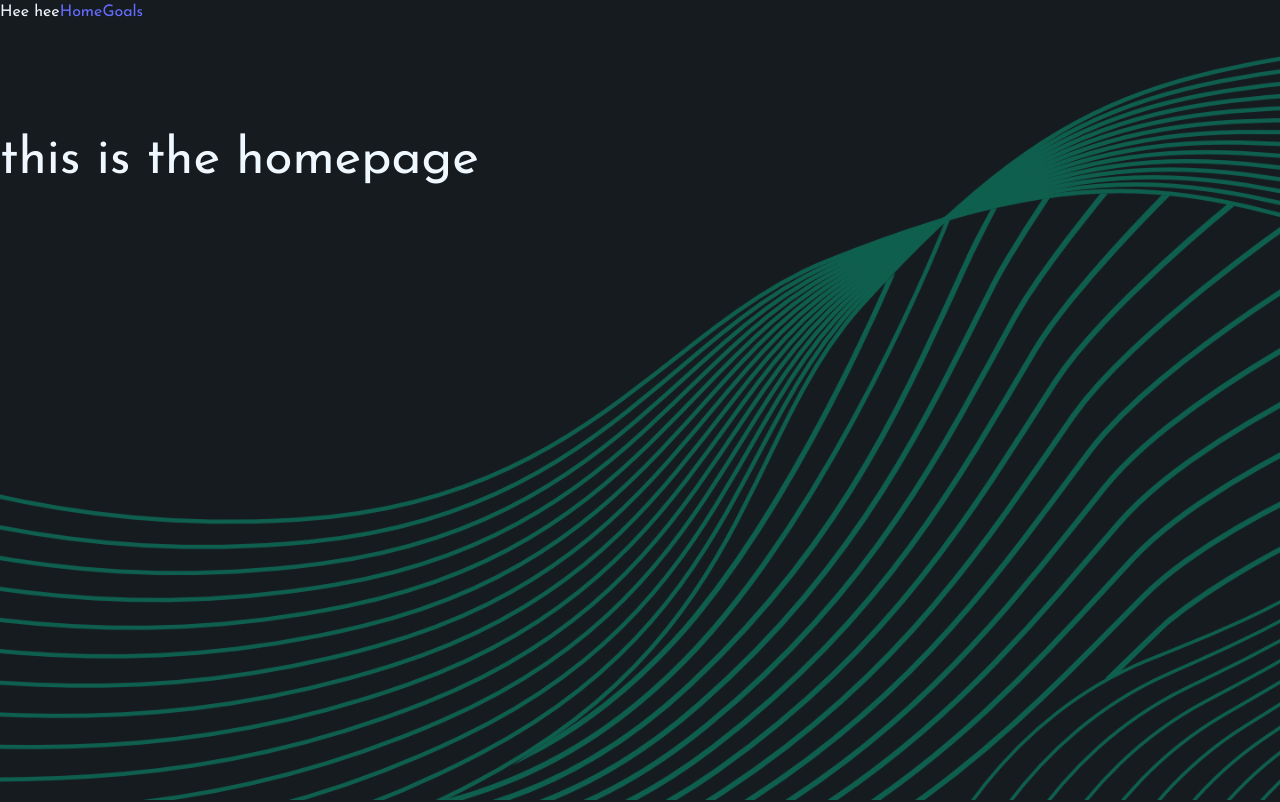
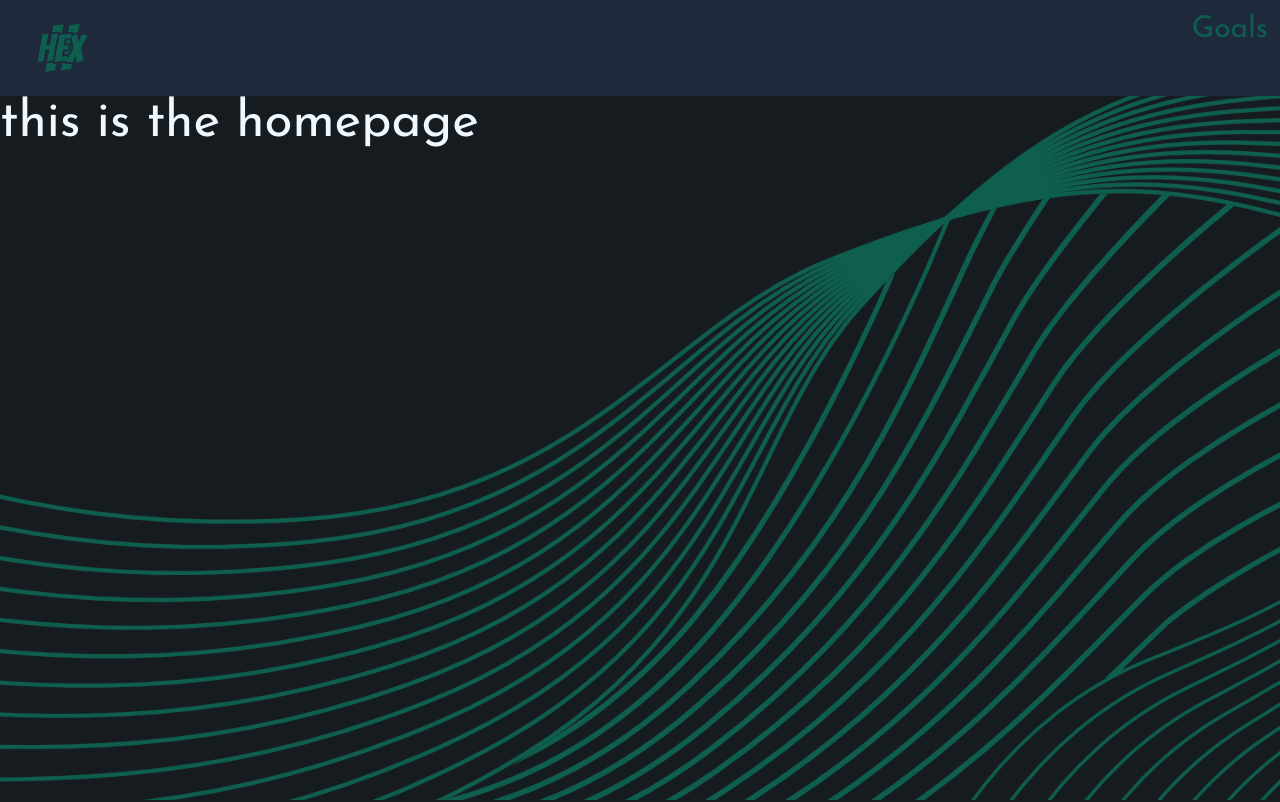
Before and after one commit to HeX-The-Cat/HeX-The-Cat.github.io, a React (Vite) app: page / in a window 1280 px wide. Shown: the top 802 px of the page. Built offline with nearby package versions, Linux system fonts and the light colour scheme.

Commit message:
Navbar + Logo

```diff
--- a/src/assets/index.js
+++ b/src/assets/index.js
@@ -4,7 +4,8 @@ import reactLogo from "./react.svg"
 import tailwindLogo from "./tailwind.svg";
 import viteLogo from "./vite.svg";
 import background1 from "./background1.png";
-import background2 from "./background2.jpg"
+import background2 from "./background2.jpg";
+import hexlogo from "./hexlogo.svg"
 
 export {
     neptuneNod,
@@ -13,5 +14,6 @@ export {
     tailwindLogo,
     viteLogo,
     background1,
-    background2
+    background2,
+    hexlogo
 };
--- a/src/components/Footer.jsx
+++ b/src/components/Footer.jsx
@@ -5,7 +5,7 @@ import {reactLogo, viteLogo, tailwindLogo} from '../assets'
 const Footer = () => {
     return (
         <>
-            <div className='flex justify-between w-screen FooterMain'>
+            <div className='flex justify-between w-[100%] FooterMain'>
                 <div className=' flex flex-col justify-center pl-8'>
                     <p className=' text-5xl py-2'>Website by:</p>
                     <p className=' text-5xl py-2'>HeX The Cat</p>
--- a/src/components/Layout.css
+++ b/src/components/Layout.css
@@ -1,3 +1,7 @@
 .FooterCSS {
     height: 10rem;
 }
+
+.NavbarCSS {
+    height: 3rem;
+}
--- a/src/components/Layout.jsx
+++ b/src/components/Layout.jsx
@@ -9,22 +9,15 @@ const Layout = () => {
     <>
       <div >
         <div className=" h-screen">
-
-          <div className=" flex h-1/6 ">
-
-            <p className="">Hee hee</p>
-
-            <div className=" ">
-              <Navbar />
-            </div>
-
+          <div className=" bg-slate-800">
+            <Navbar />
           </div>
 
           <div className="">
             <Outlet />
           </div>
 
-          <div className=" FooterCSS bg-slate-800 overflow-x-hidden rounded-t-3xl" >
+          <div className=" FooterCSS bg-slate-800 rounded-t-3xl" >
             <Footer />
           </div>
 
--- /dev/null
+++ b/src/components/Navbar.css
@@ -0,0 +1,9 @@
+.NavbarMain {
+    position: relative;
+    top: 50%;
+}
+
+.logo {
+    height: 6em;
+    padding: 1.5em;
+}
--- a/src/components/Navbar.jsx
+++ b/src/components/Navbar.jsx
@@ -1,18 +1,25 @@
 import React from "react";
 import { Link } from "react-router-dom";
+import { hexlogo } from "../assets";
+import "./Navbar.css";
 
 function Navbar() {
   return (
     <>
-      <nav className=" h-full items-center">
-        <ul className=" h-full flex items-stretch justify-center">
-          <li>
-            <Link to="/">Home</Link>
-          </li>
-          <li>
-            <Link to="/goals">Goals</Link>
-          </li>
-        </ul>
+      <nav className=" flex justify-between w-[100%] h-auto NavbarMain">
+        <div>
+          <Link to="/">
+            <img src={hexlogo} className=" logo"/>
+          </Link>
+        </div>
+        <div>
+          <ul className=" h-full flex justify-center">
+            <li className=" p-3 text-3xl">
+              <Link to="/goals">Goals</Link>
+            </li>
+          </ul>
+        </div>
+
       </nav>
     </>
   );
--- a/src/index.css
+++ b/src/index.css
@@ -15,6 +15,10 @@
   background-attachment: fixed;
   color: aliceblue;
 
+  --main-bg-color: #171a1f;
+  --secondary-color: red;
+  --tertiary-color: #0e5e4f;
+
   font-synthesis: none;
   text-rendering: optimizeLegibility;
   -webkit-font-smoothing: antialiased;
@@ -24,11 +28,11 @@
 
 a {
   font-weight: 500;
-  color: #646cff;
+  color: var(--tertiary-color);
   text-decoration: inherit;
 }
 a:hover {
-  color: #3ba0e4;
+  color: #1fd8b6;
 }
 
 h1 {
```
Also changed, not shown: src/assets/hexlogo.svg (added).
